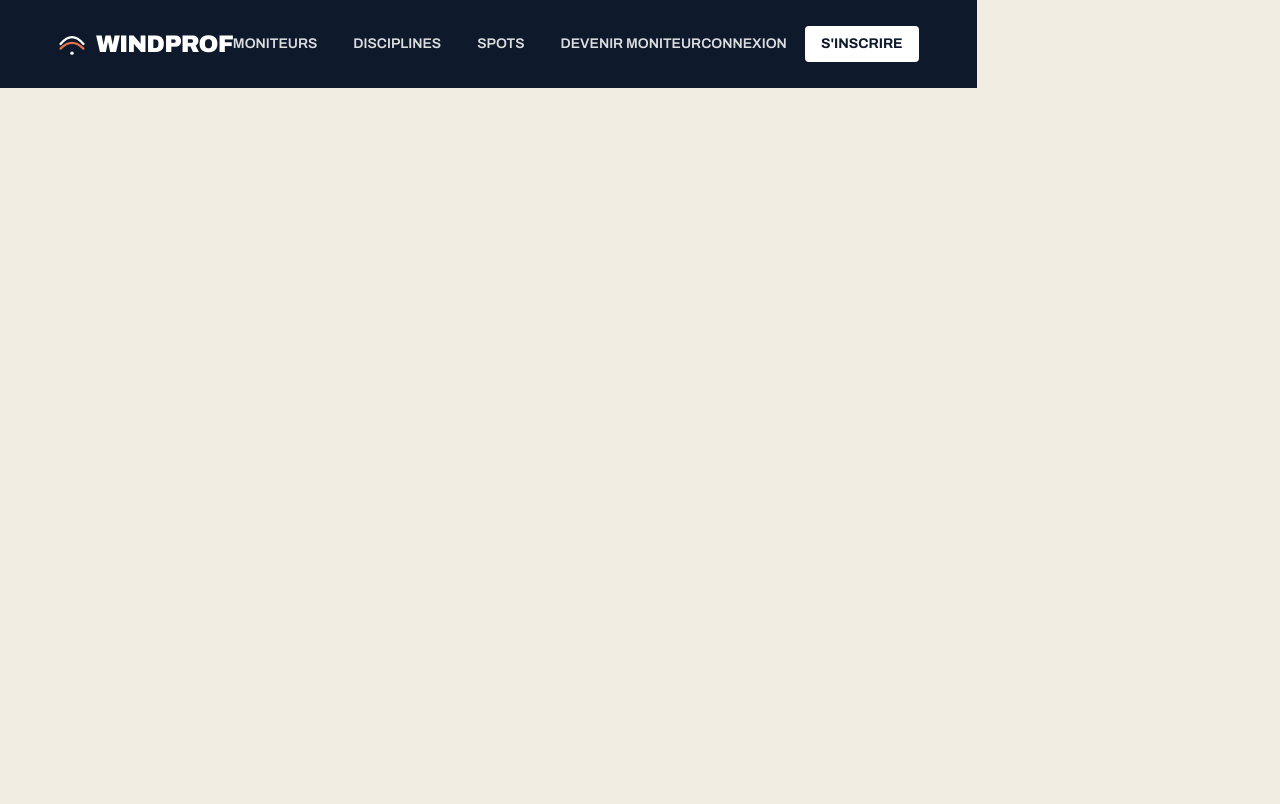
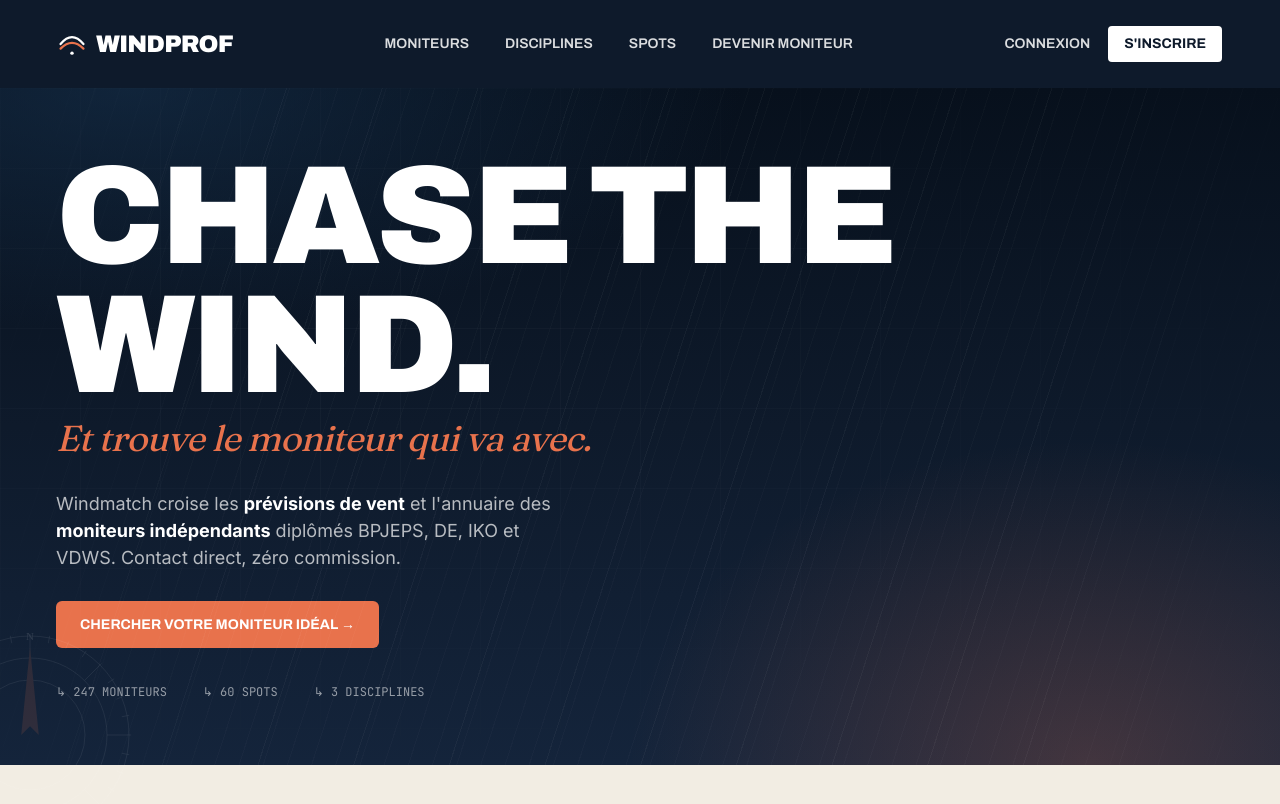
Before and after one commit to theofournier/windprof, a SvelteKit app: page / in a window 1280 px wide. Built offline with nearby package versions, Linux system fonts and the light colour scheme.

Commit message:
Add hero section

```diff
--- /dev/null
+++ b/src/lib/components/homepage/Hero.svelte
@@ -0,0 +1,60 @@
+<script lang="ts">
+	import compass from '$lib/assets/compass.svg';
+</script>
+
+<section></section>
+
+<section class="section relative">
+	<div class="hero-grid absolute inset-0 opacity-40"></div>
+	<div class="hero-wind absolute inset-0 opacity-50"></div>
+	<div class="px-14 py-16">
+		<h1 class="mb-2 max-w-300 font-display text-[140px]/[0.92] text-white uppercase">
+			Chase the wind.
+		</h1>
+		<p class="mb-8 font-serif text-4xl font-normal tracking-[-0.02em] text-accent italic">
+			Et trouve le moniteur qui va avec.
+		</p>
+		<p class="mb-10 max-w-130 text-lg/normal text-white/70">
+			Windmatch croise les <b class="text-white">prévisions de vent</b> et l'annuaire des
+			<b class="text-white">moniteurs indépendants</b> diplômés BPJEPS, DE, IKO et VDWS. Contact direct,
+			zéro commission.
+		</p>
+		<a
+			href="/profs"
+			class="rounded-md bg-accent px-6 py-4 font-display text-sm font-bold text-white uppercase"
+			>Chercher votre moniteur idéal →</a
+		>
+		<div class="mt-12 flex gap-9 font-mono text-[12px] text-white/55 uppercase">
+			<span>↳ 247 moniteurs</span>
+			<span>↳ 60 spots</span>
+			<span>↳ 3 disciplines</span>
+		</div>
+	</div>
+	<img
+		src={compass}
+		alt="Illustration d'une boussole"
+		class="absolute -left-10 -bottom-10 h-55 w-55 opacity-80"
+	/>
+</section>
+
+<style>
+	.section {
+		background:
+			radial-gradient(ellipse 60% 80% at 85% 100%, rgba(232, 114, 76, 0.22), transparent 60%),
+			radial-gradient(ellipse 80% 60% at 10% 0%, rgba(23, 50, 79, 0.6), transparent 60%),
+			linear-gradient(180deg, #07101c 0%, #0e1a2b 50%, #14243b 100%);
+	}
+	.hero-grid {
+		background-image:
+			linear-gradient(90deg, rgba(255, 255, 255, 0.08) 1px, transparent 1px),
+			linear-gradient(180deg, rgba(255, 255, 255, 0.08) 1px, transparent 1px);
+		background-size: 80px 80px;
+		mask-image: radial-gradient(ellipse at 30% 40%, black, transparent 75%);
+	}
+	.hero-wind {
+		background-image:
+			repeating-linear-gradient(108deg, transparent 0 22px, rgba(255, 255, 255, 0.045) 22px 23px),
+			repeating-linear-gradient(108deg, transparent 0 90px, rgba(255, 255, 255, 0.08) 90px 91px);
+		mask-image: linear-gradient(95deg, transparent 0%, black 20%, black 80%, transparent 100%);
+	}
+</style>
--- a/src/lib/components/navbar/Navbar.svelte
+++ b/src/lib/components/navbar/Navbar.svelte
@@ -4,13 +4,15 @@
 	let { loggedIn = false, isProf = false } = $props();
 </script>
 
-<nav
-	class="fixed z-10 flex items-center justify-between bg-ink px-14 py-6"
->
-	<div class="flex items-center gap-2">
-		<img src={logo} alt="Logo de Windprof" class="h-8 w-8" />
-		<span class="font-display text-2xl font-black tracking-tight uppercase text-white">Windprof</span>
-	</div>
+<nav class="z-10 flex items-center justify-between bg-ink px-14 py-6">
+	<a href="/">
+		<div class="flex items-center gap-2">
+			<img src={logo} alt="Logo de Windprof" class="h-8 w-8" />
+			<span class="font-display text-2xl font-black tracking-tight text-white uppercase"
+				>Windprof</span
+			>
+		</div></a
+	>
 	<div class="flex items-center gap-9 font-display text-sm font-semibold text-white/85 uppercase">
 		<a href="/profs">Moniteurs</a>
 		<a href="/sports">Disciplines</a>
--- a/src/routes/+page.svelte
+++ b/src/routes/+page.svelte
@@ -1 +1,5 @@
-<h1>Welcome to Windprof</h1>
+<script>
+	import Hero from '$lib/components/homepage/Hero.svelte';
+</script>
+
+<Hero />
```
Also changed, not shown: src/lib/assets/compass.svg (added).
